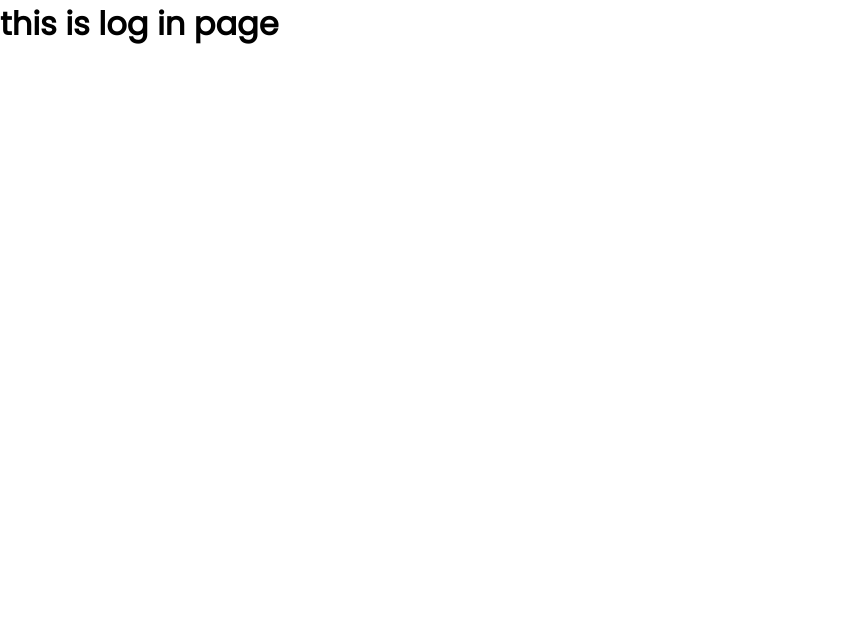
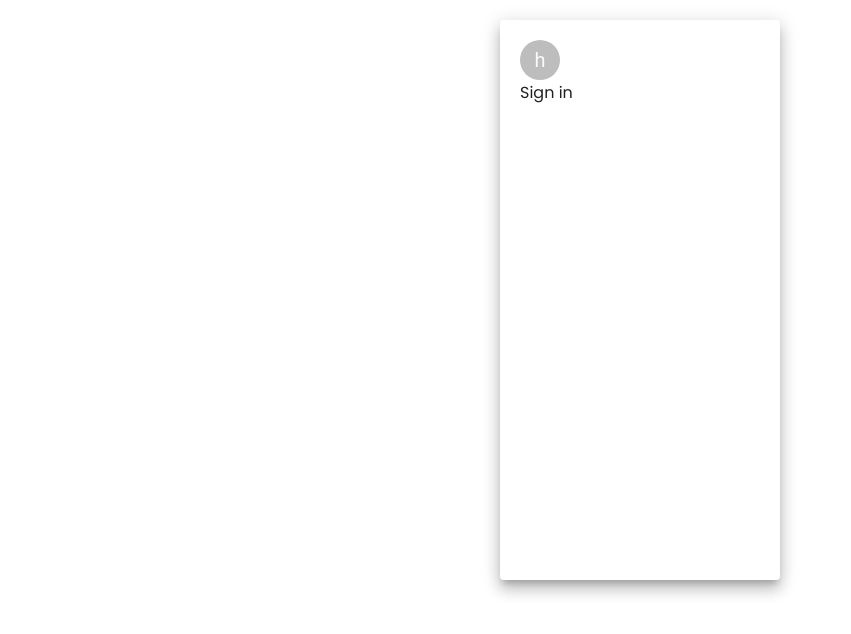
Before and after one commit to Developer-Us/Final-Year-Project, a React (Create React App) app: page / in a window 1280 px wide. Shown: the top 634 px of the page, without its empty margins (0-851 px from the left). Built offline with nearby package versions, Linux system fonts and the light colour scheme; a web font is replaced by a local one.

Commit message:
created a rectangle added user Avatar from material UI

```diff
--- a/src/Components/Login.js
+++ b/src/Components/Login.js
@@ -1,8 +1,17 @@
 import React from 'react';
+import { Grid,Paper,Avatar } from '@material-ui/core';
 
 export default function login() {
+
+  const paperStyle={padding :20, height:'70vh', width:280, margin:"20px auto"}
   return <div>
-    <h1>this is log in page</h1>
+    <Grid>
+      <Paper elevation={10} style={paperStyle}>
+      <Avatar>h</Avatar>
+      Sign in
+      </Paper>
+    </Grid>
+
 
 
   </div>;
```
